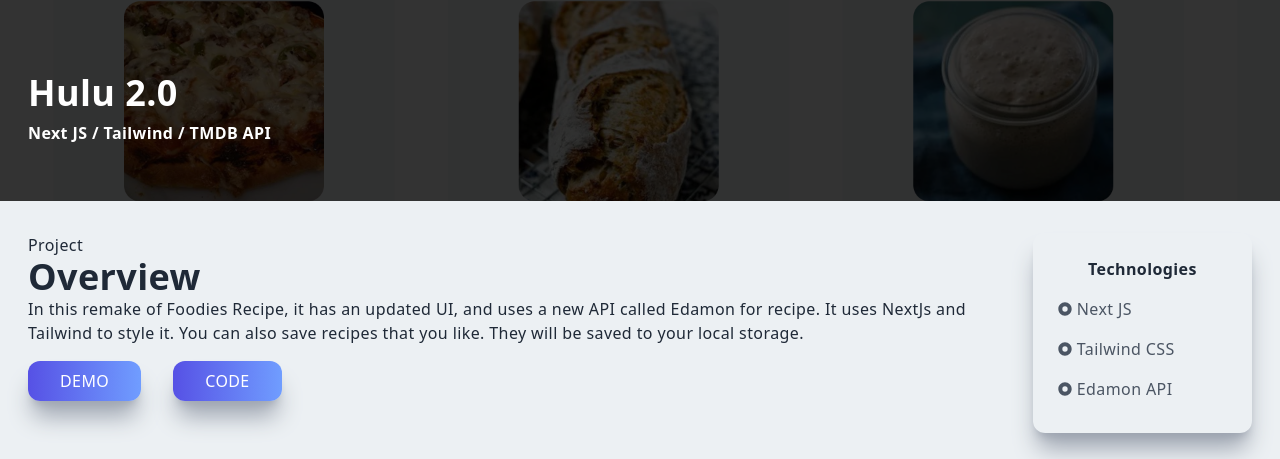
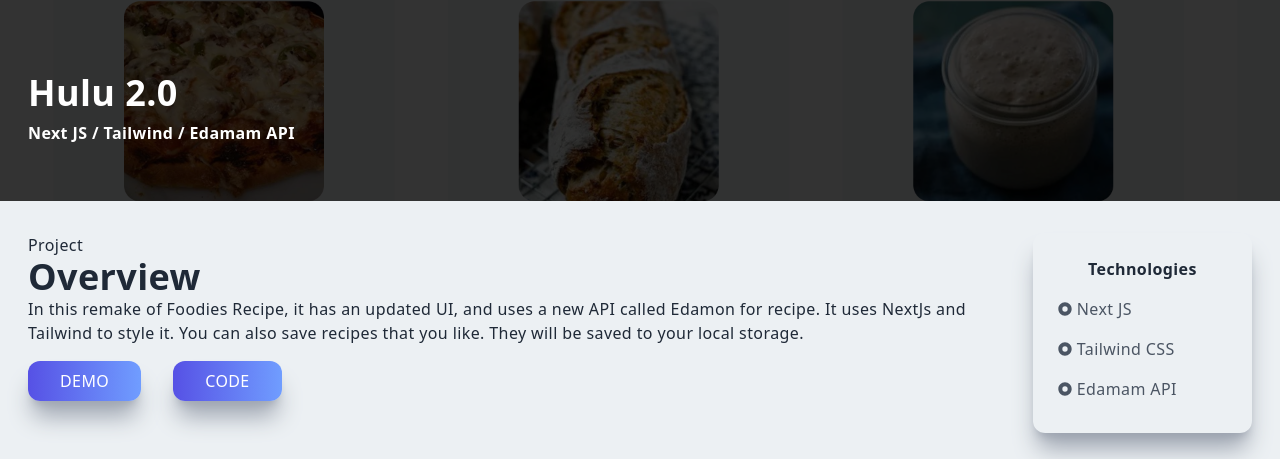
Before and after one commit to aanglin/next_portfolio, a Next.js app: page /foodies in a window 1280 px wide. Shown: the part 119-578 px from the top of the page. Built offline with nearby package versions, Linux system fonts and the light colour scheme.

Commit message:
fixed title name

```diff
--- a/pages/foodies.js
+++ b/pages/foodies.js
@@ -18,7 +18,7 @@ const Foodies2 = () => {
         />
         <div className="absolute top-[70%] max-w-[1240px] w-full left-[50%] right-[50%] translate-x-[-50%] translate-y-[-50%] text-white z-10 p-2">
           <h2 className="py-2">Hulu 2.0</h2>
-          <h3>Next JS / Tailwind / TMDB API</h3>
+          <h3>Next JS / Tailwind / Edamam API</h3>
         </div>
       </div>
       <div className="max-w-[1240px] mx-auto p-2 grid md:grid-cols-5 gap-8 pt-8">
@@ -57,7 +57,7 @@ const Foodies2 = () => {
               </p>
               <p className="text-gray-600 py-2 flex items-center">
                 <RiRadioButtonFill className="mr-1" />
-                Edamon API
+                Edamam API
               </p>
             </div>
           </div>
```
